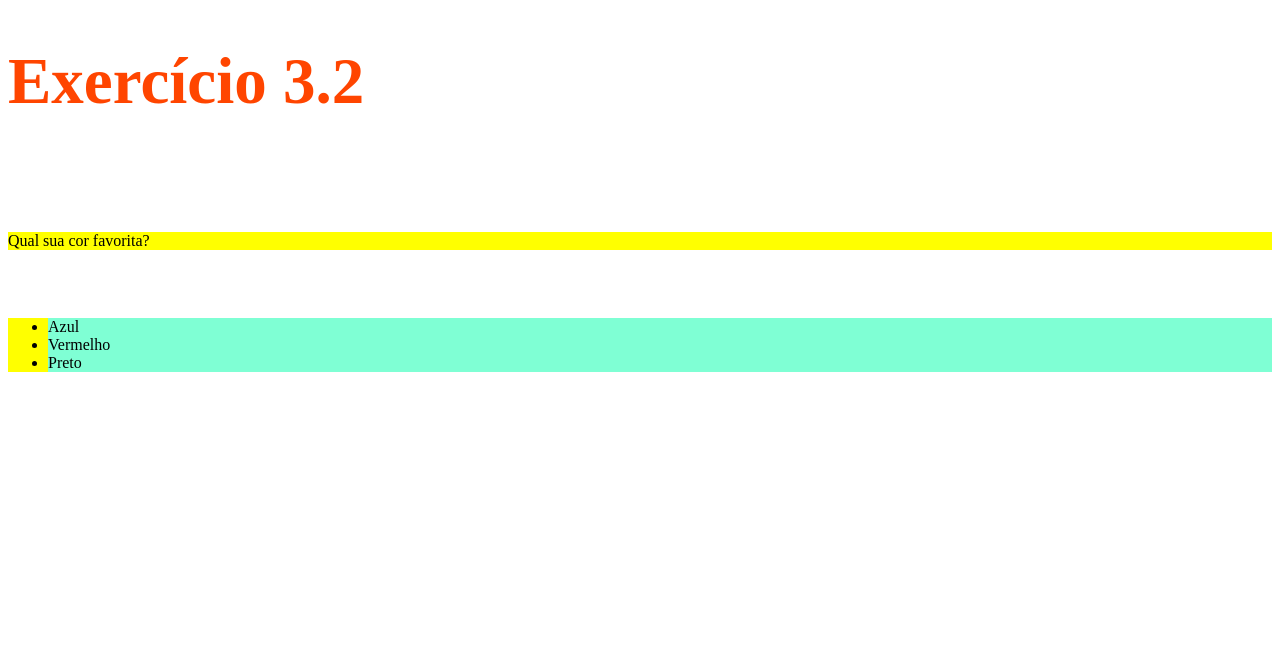
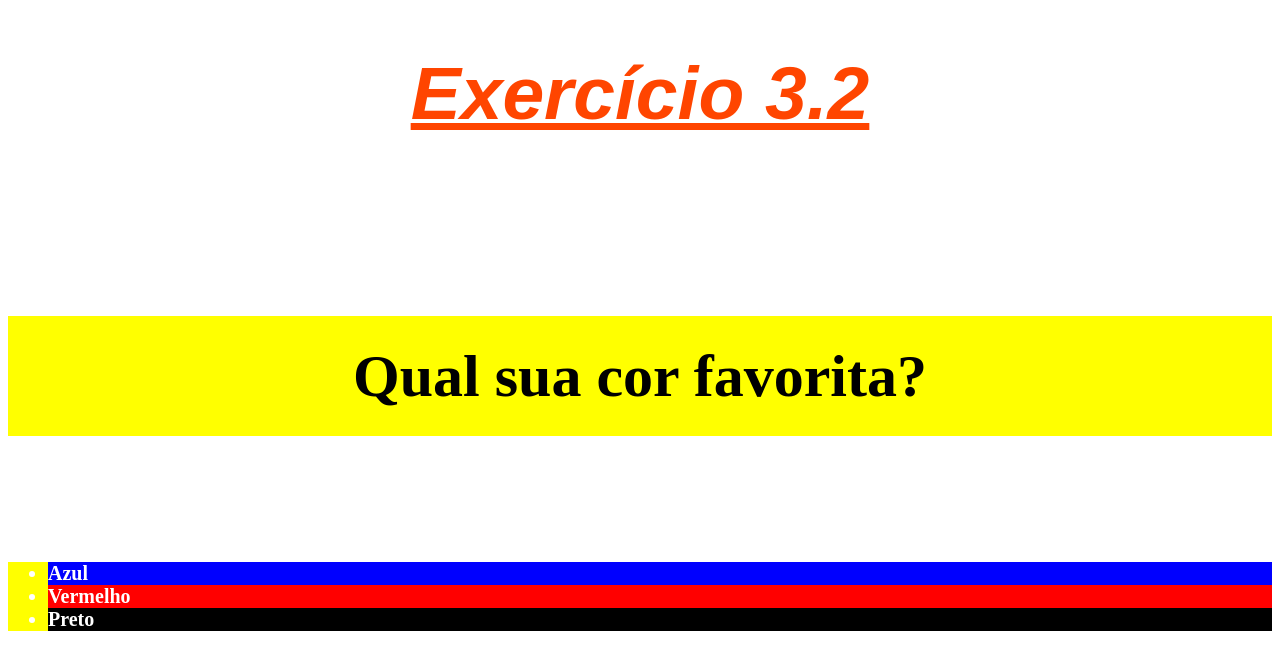
Before and after one commit to joseaneOliF/trybe-exercicios, a plain HTML site: page fundamentos/bloco-3-introducao-a-html-e-css/dia-2-html-css-primeiros-passos-em-css/index.html in a window 1280 px wide. Drawn offline with Linux system fonts and the light colour scheme.

Commit message:
Brincando com os estilos

```diff
--- a/fundamentos/bloco-3-introducao-a-html-e-css/dia-2-html-css-primeiros-passos-em-css/index.html
+++ b/fundamentos/bloco-3-introducao-a-html-e-css/dia-2-html-css-primeiros-passos-em-css/index.html
@@ -7,17 +7,46 @@
     <title>HTML</title>
     <style>
 h1 {
-    font-size: 65px;
+    font-size: 75px;
     color: orangered;
+    font-family: sans-serif;
+    text-decoration: underline;
+    font-style: italic  ;
+
 }
-li {
-    background-color: aquamarine;
-}
+
 .amarelo {
     background-color: yellow;
 }
+p {
+    font-weight: 600;
+    font-size: 3em;
+    line-height: 200%;
 
+}
+body {
+    font-size: 20px;
+    text-align: center;
 
+}
+#blue {
+    background-color: blue;
+
+}
+#red {
+    background-color:   red;
+
+}
+#black {
+    background-color: black;
+
+}
+ul {
+    text-align: left;
+    font-weight: 600;
+    color: white
+
+}
 
     </style>
 </head>
@@ -25,9 +54,9 @@ li {
     <h1>Exercício 3.2</h1><br><br><br>
     <p class="amarelo">Qual sua cor favorita?</p> <br><br>
     <ul class="amarelo">
-        <li>Azul</li>
-        <li>Vermelho</li>
-        <li>Preto</li>
+        <li id="blue">Azul</li>
+        <li id="red">Vermelho</li>
+        <li id="black">Preto</li>
     </ul>
 </body>
 </html>
```
